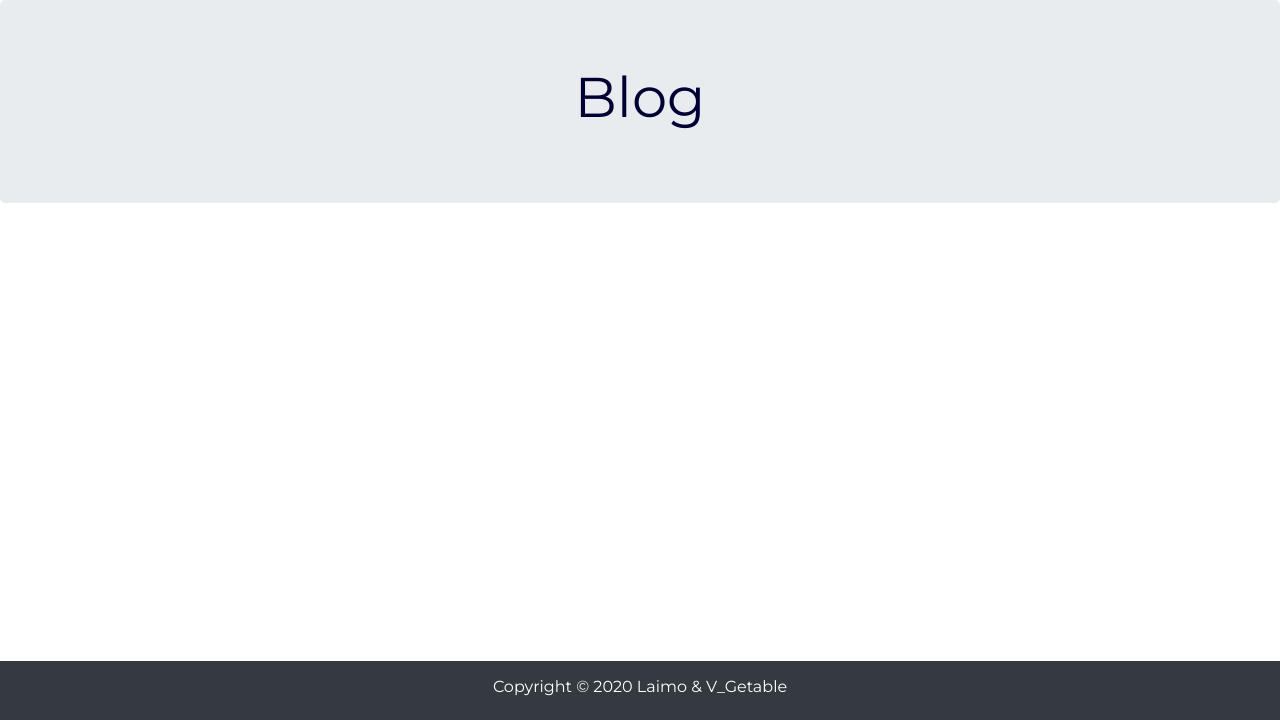
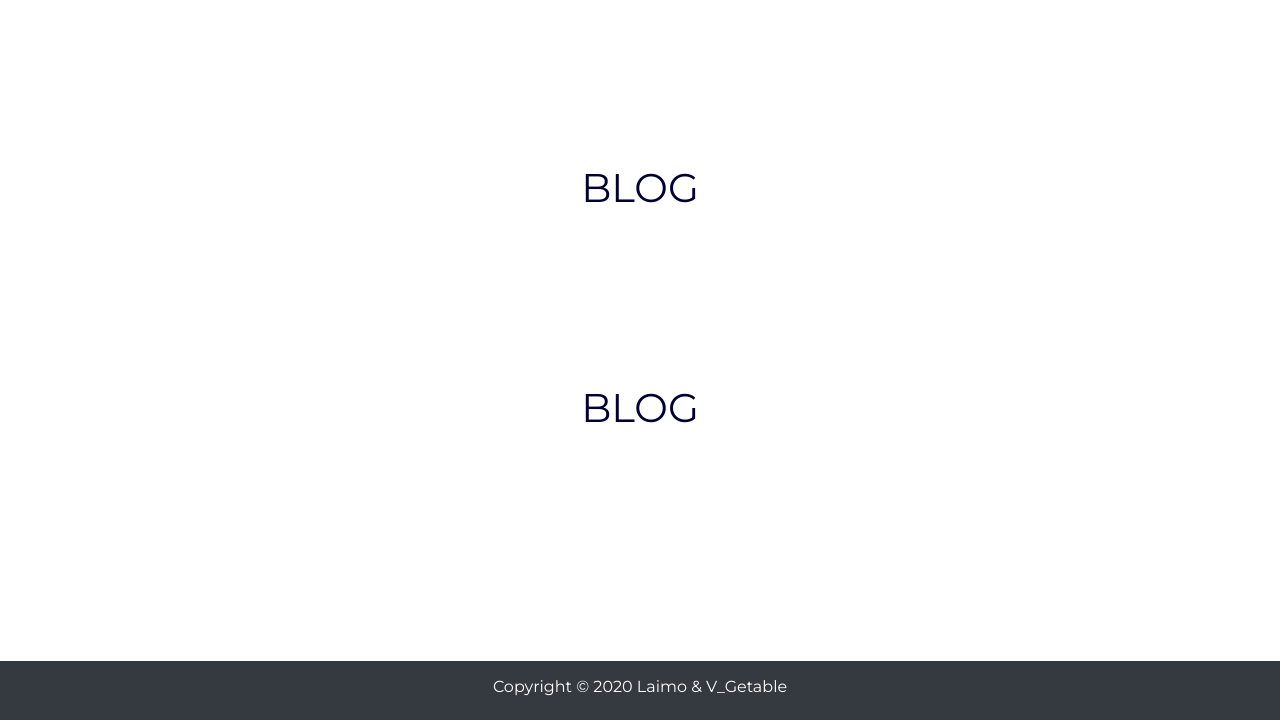
Before and after one commit to LaiMo2020/V_Getable, a Django app: page /blog/ in a window 1280 px wide. Shown: the part 80-800 px from the top of the page. Run offline with Django 3.2, Linux system fonts and the light colour scheme; data that the repository does not hold is empty; parts of the project's set-up code (start-up, migrations or seed data) failed here and were passed over; some libraries are stand-ins or nearby versions; some web fonts are replaced.

Commit message:
adding blog header to blog.html

```diff
--- a/blog/templates/blog/blog.html
+++ b/blog/templates/blog/blog.html
@@ -1,16 +1,13 @@
 {% extends "base.html" %} {% load static %}
 {% block content %}
 
-<!-- Jumbotron -->
-<div class="jumbotron-container blog-jumbotron-section">
-    <div class="row">
-        <div class="col-12">
-            <div class="jumbotron blog-jumbotron-content text-center">
-                <h1 class="display-4">Blog</h1>
-            </div>
+{% block page_header %}
+    <div class="container header-container">
+        <div class="row">
+            <div class="col h1 text-center">BLOG</div>
         </div>
     </div>
-</div>
+{% endblock %}
 
 {% for post in post_list %}
 <div class="card text-center">
```
